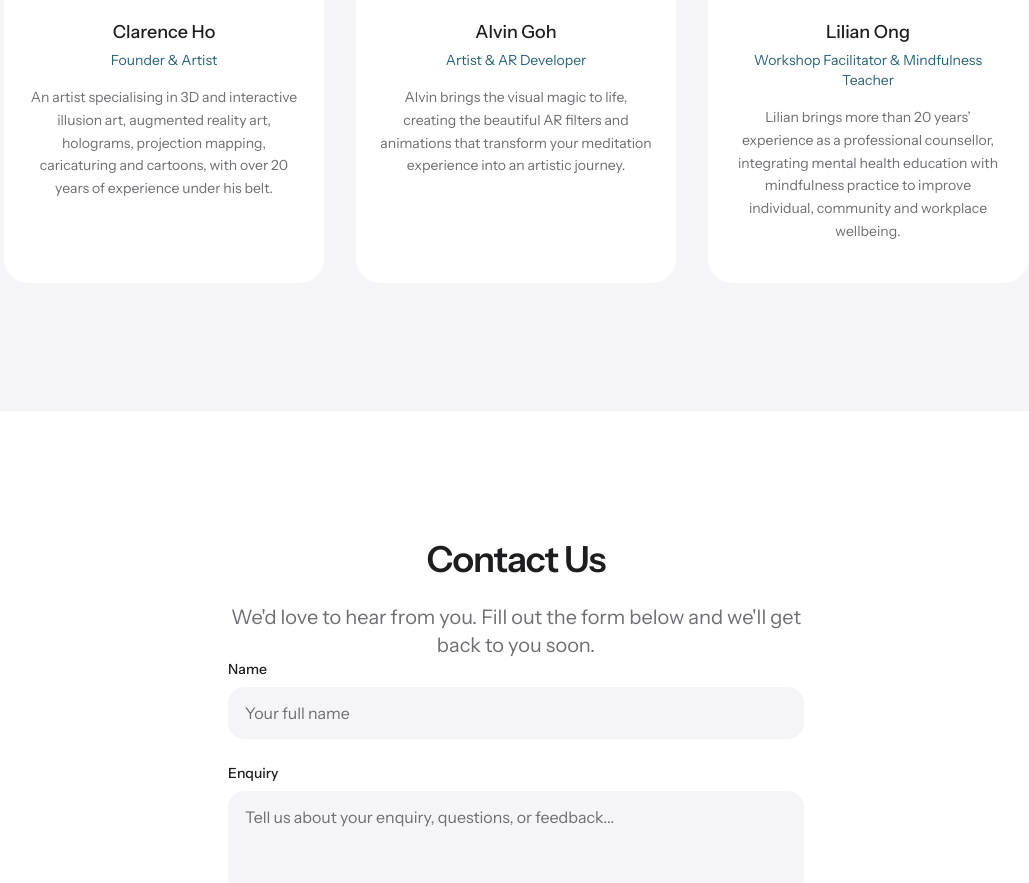
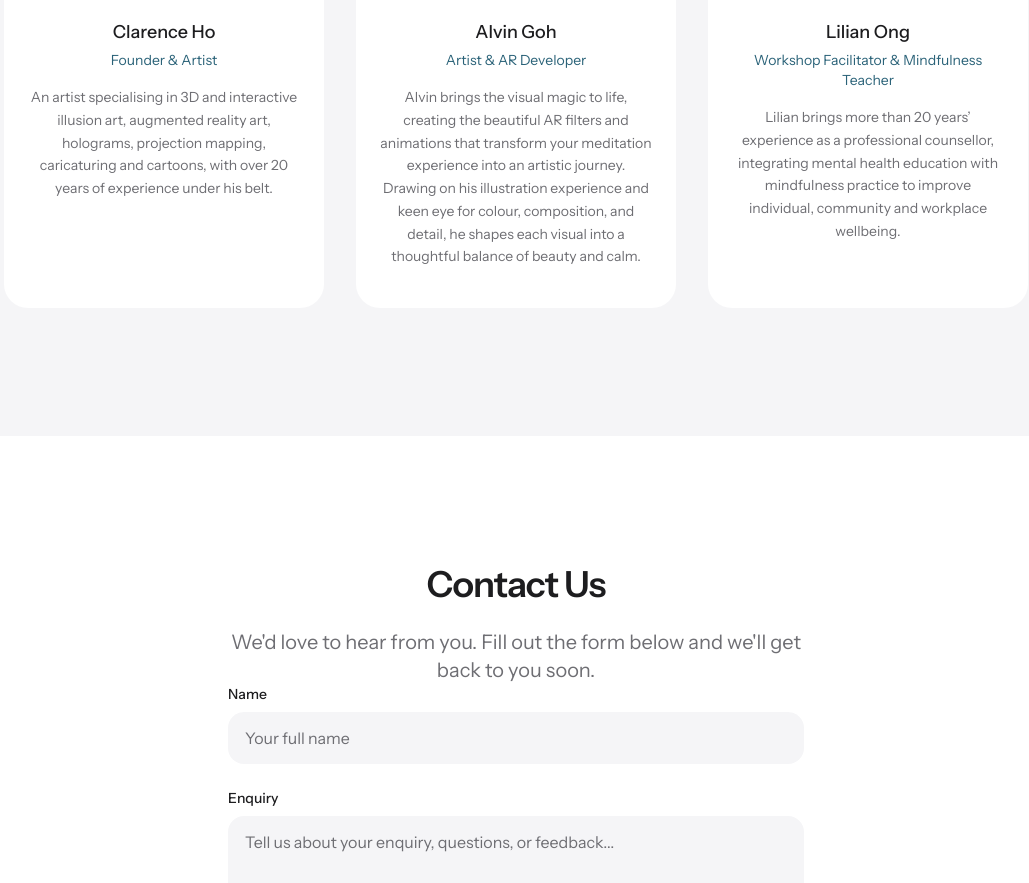
Before and after one commit to smara-sg/smara-website-v3, a React (Vite) app: page /about in a window 1280 px wide. Shown: the part 1319-2202 px from the top of the page, without its empty margins (124-1153 px from the left). Built offline with nearby package versions, Linux system fonts and the light colour scheme.

Commit message:
Expand Alvin's profile with illustration experience and aesthetic approach

```diff
--- a/src/components/AboutPage.tsx
+++ b/src/components/AboutPage.tsx
@@ -64,7 +64,7 @@ const AboutPage = () => {
     {
       name: "Alvin Goh",
       role: "Artist & AR Developer",
-      description: "Alvin brings the visual magic to life, creating the beautiful AR filters and animations that transform your meditation experience into an artistic journey.",
+      description: "Alvin brings the visual magic to life, creating the beautiful AR filters and animations that transform your meditation experience into an artistic journey. Drawing on his illustration experience and keen eye for colour, composition, and detail, he shapes each visual into a thoughtful balance of beauty and calm.",
       image: "/images/alvinpfp.jpeg"
     },
     {
```
